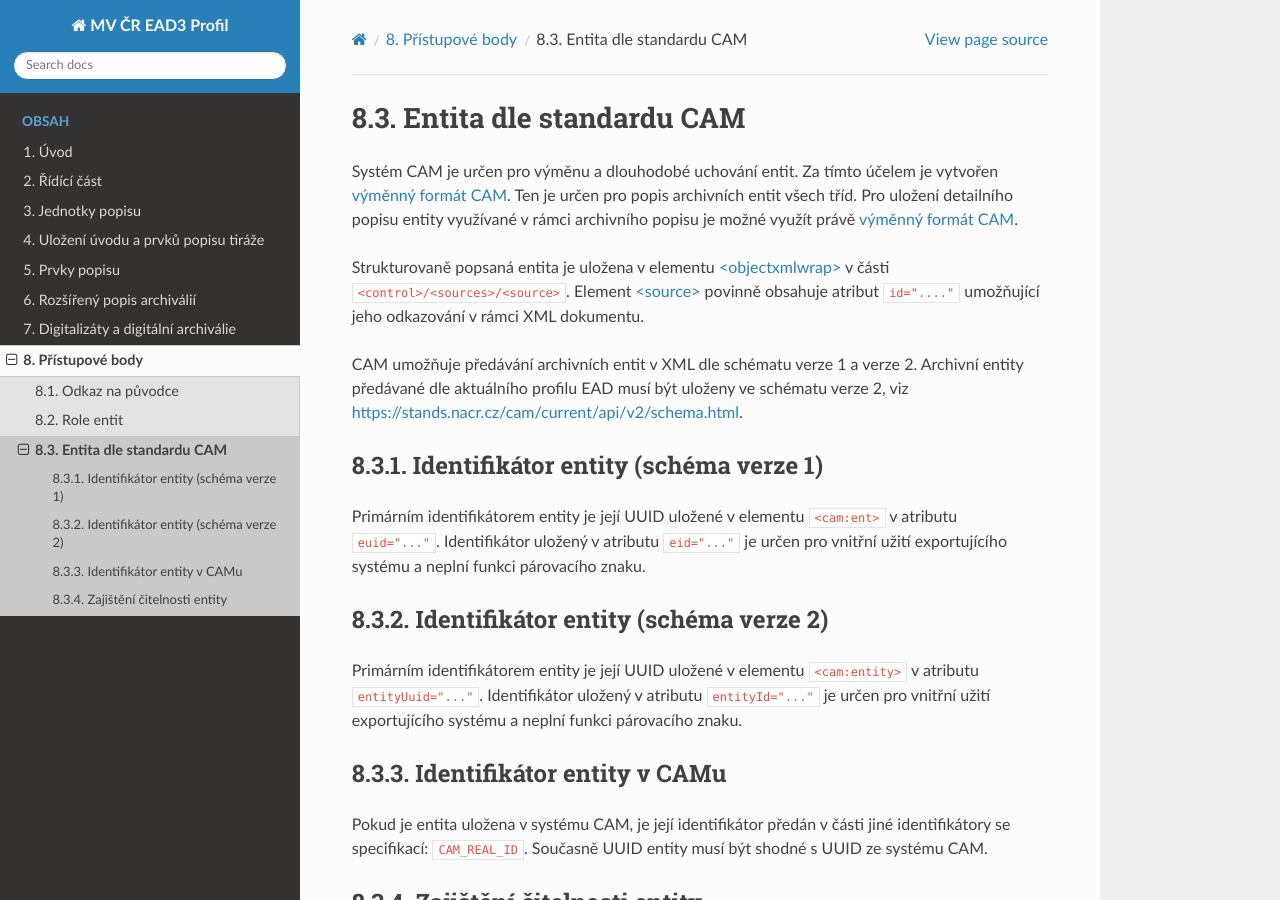
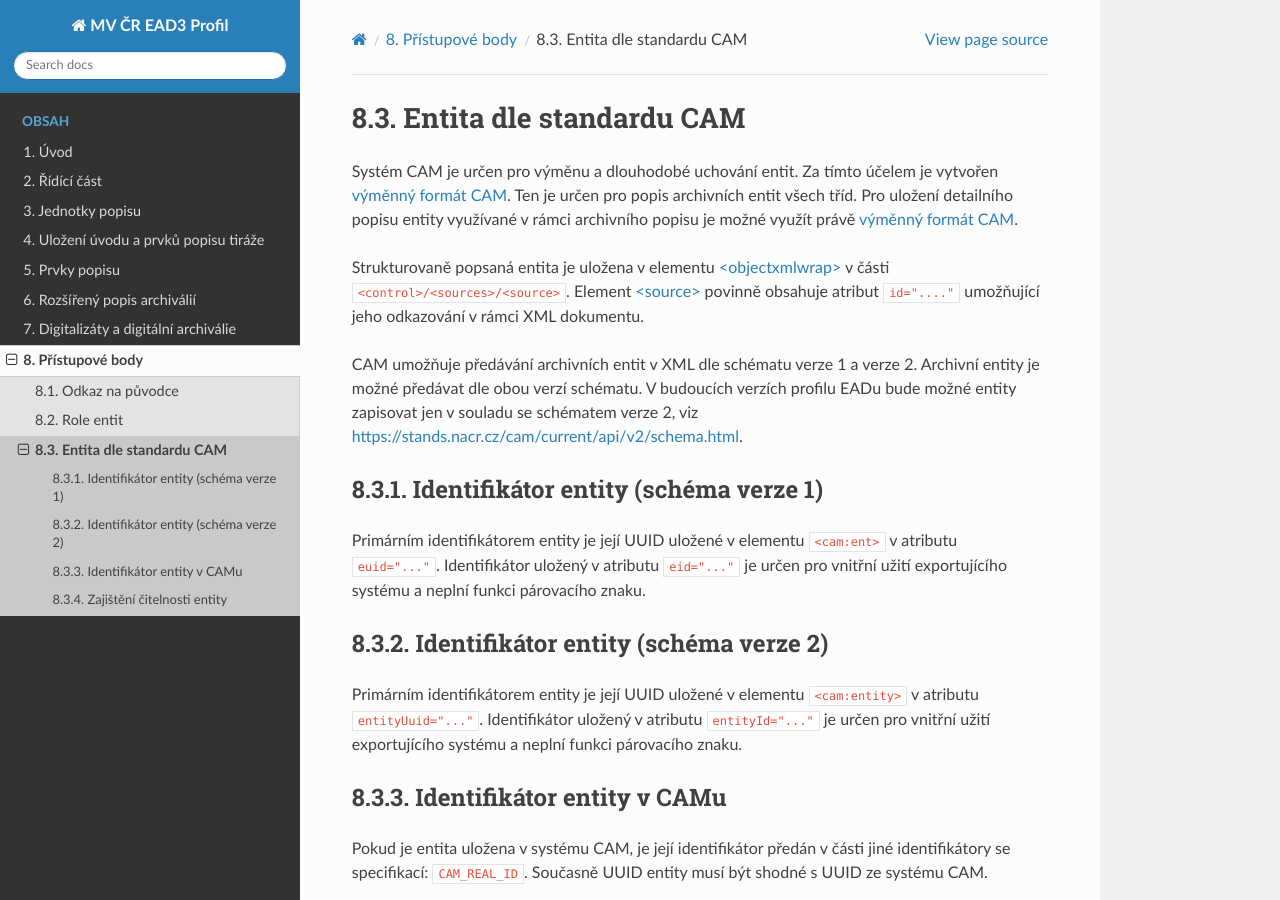
Before and after one commit to elzasw/ead3doc, a Sphinx documentation site: the page built from doc/source/prist-body/camxml.rst, in a window 1280 px wide and 900 px high. Built offline with Sphinx 7.4.7 and the Read the Docs theme 3.1.0, drawn with Linux system fonts in a browser that asks for light colours.

Commit message:
Umožnění předávat entity dle schématu CAM v1 a v2

```diff
--- a/doc/source/prist-body/camxml.rst
+++ b/doc/source/prist-body/camxml.rst
@@ -18,8 +18,9 @@ povinně obsahuje atribut ``id="...."`` umožňující
 jeho odkazování v rámci XML dokumentu.
 
 CAM umožňuje předávání archivních entit v XML dle schématu verze 1 a verze 2.
-Archivní entity předávané dle aktuálního profilu EAD musí být uloženy
-ve schématu verze 2, viz https://stands.nacr.cz/cam/current/api/v2/schema.html.
+Archivní entity je možné předávat dle obou verzí schématu. V budoucích verzích
+profilu EADu bude možné entity zapisovat jen v souladu se schématem verze 2,
+viz https://stands.nacr.cz/cam/current/api/v2/schema.html.
 
 
 Identifikátor entity (schéma verze 1)
--- a/doc/source/uvod/xml.rst
+++ b/doc/source/uvod/xml.rst
@@ -23,7 +23,7 @@ schémata jsou pevně určené prefixy pro jednotlivé elementy.
 Schéma   Prefix    URI
 ======== ========= ============
 EAD      ``ead``   ``http://ead3.archivists.org/schema/``
-CAM      ``cam``   ``http://cam.tacr.cz/2019``
+CAM      ``cam``   verze 1: ``http://cam.tacr.cz/2019``, verze 2: ``http://cam.tacr.cz/2025``
 ======== ========= ============
 
 **Příklad podoby XML:**
```
